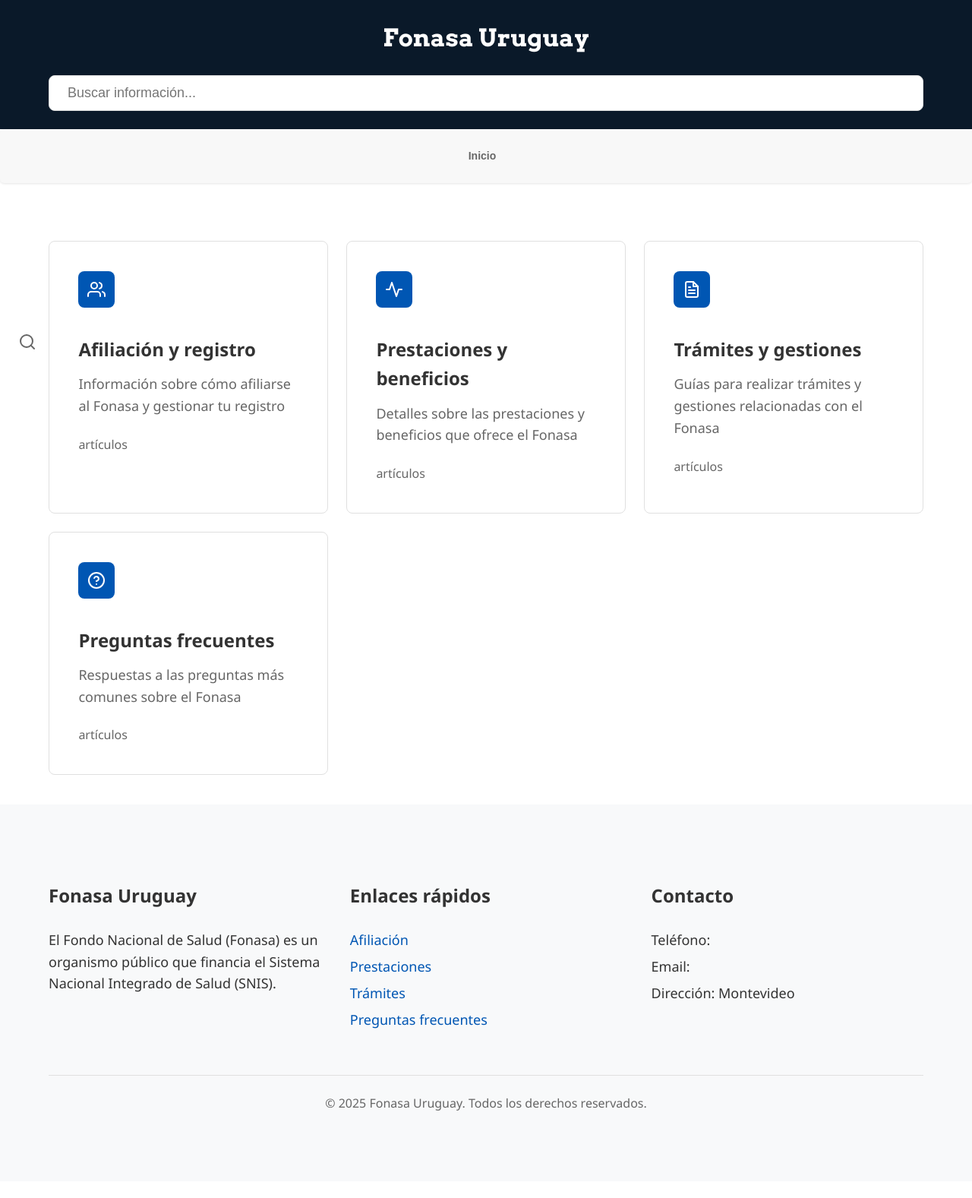
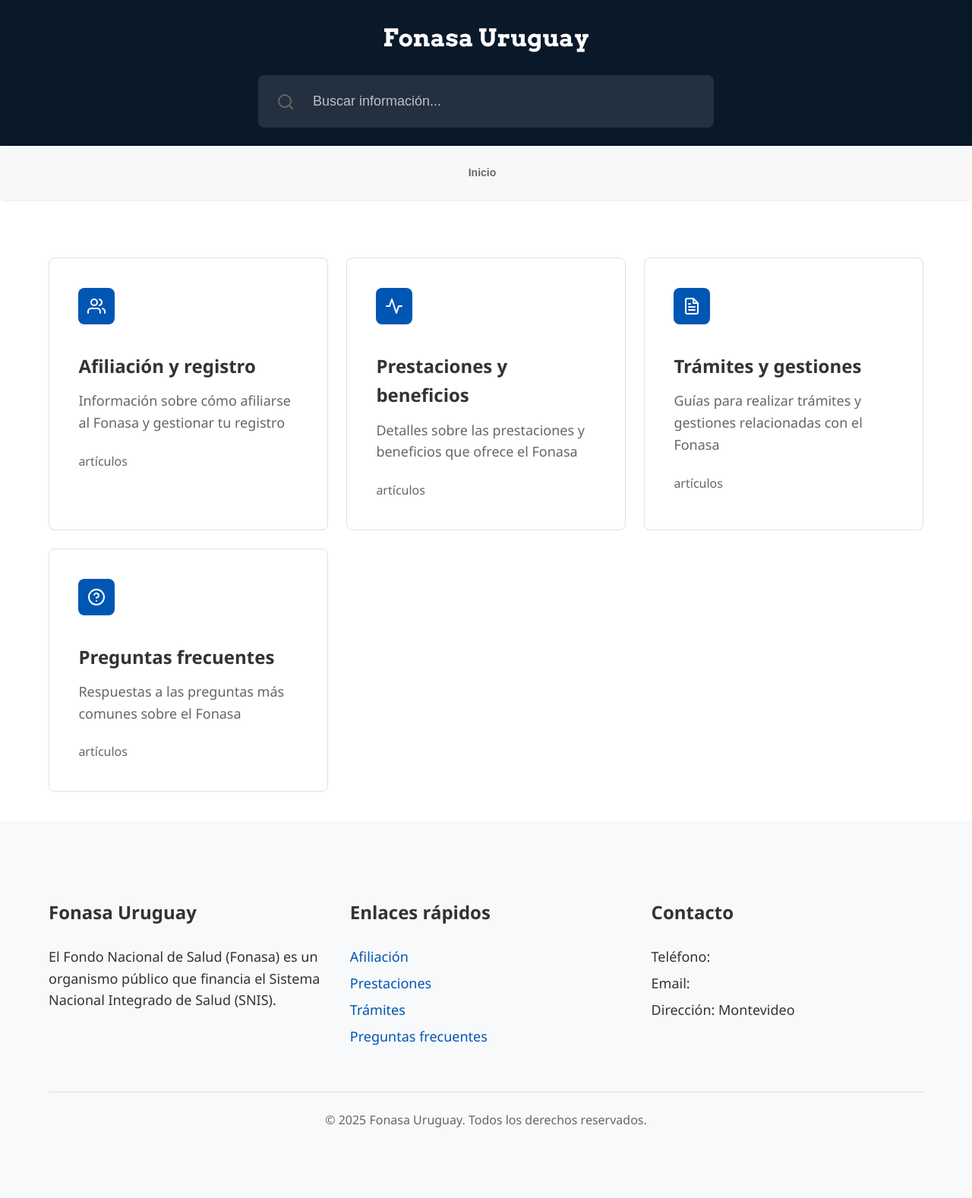
Before and after one commit to JoseAtel/fonasa.info, a Jekyll site: the page built from index.md, in a window 1280 px wide. Shown: the whole page at 76% size. Built offline with Jekyll 4.4.1, drawn with Linux system fonts in a browser that asks for light colours; before the commit the page ends 1555 px from its top, so only the background shows below that.

Commit message:
Actualizacion
header.html

```diff
--- a/_includes/header.html
+++ b/_includes/header.html
@@ -39,7 +39,7 @@
       </div>
 
       <div class="search-container">
-        <form action="{{ '/buscar/' | relative_url }}" method="get" class="search-page-form">
+        <form action="{{ '/buscar/' | relative_url }}" method="get" class="search-form">
           <svg xmlns="http://www.w3.org/2000/svg" width="24" height="24" viewBox="0 0 24 24" fill="none" stroke="currentColor" stroke-width="2" stroke-linecap="round" stroke-linejoin="round" class="search-icon">
             <circle cx="11" cy="11" r="8"></circle>
             <line x1="21" y1="21" x2="16.65" y2="16.65"></line>
```
